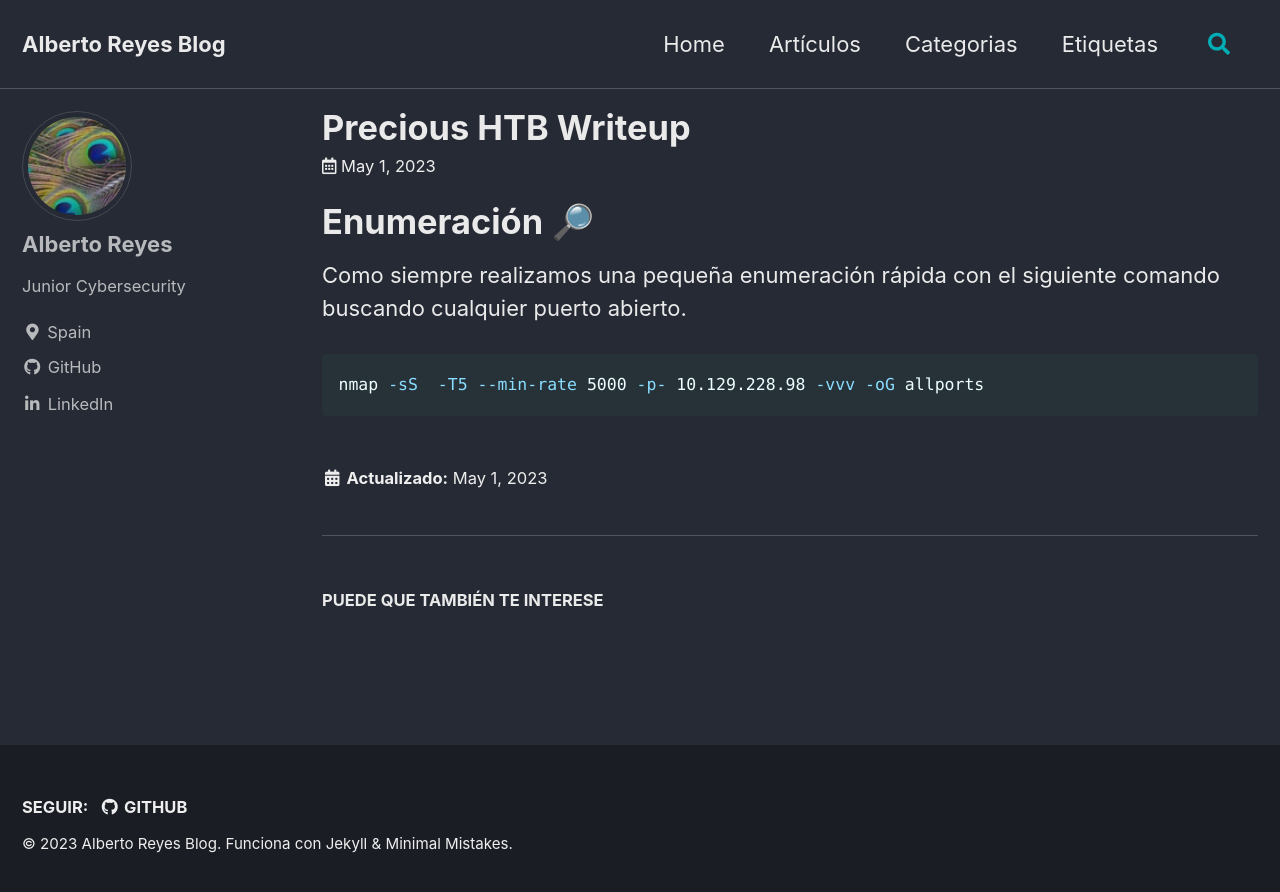
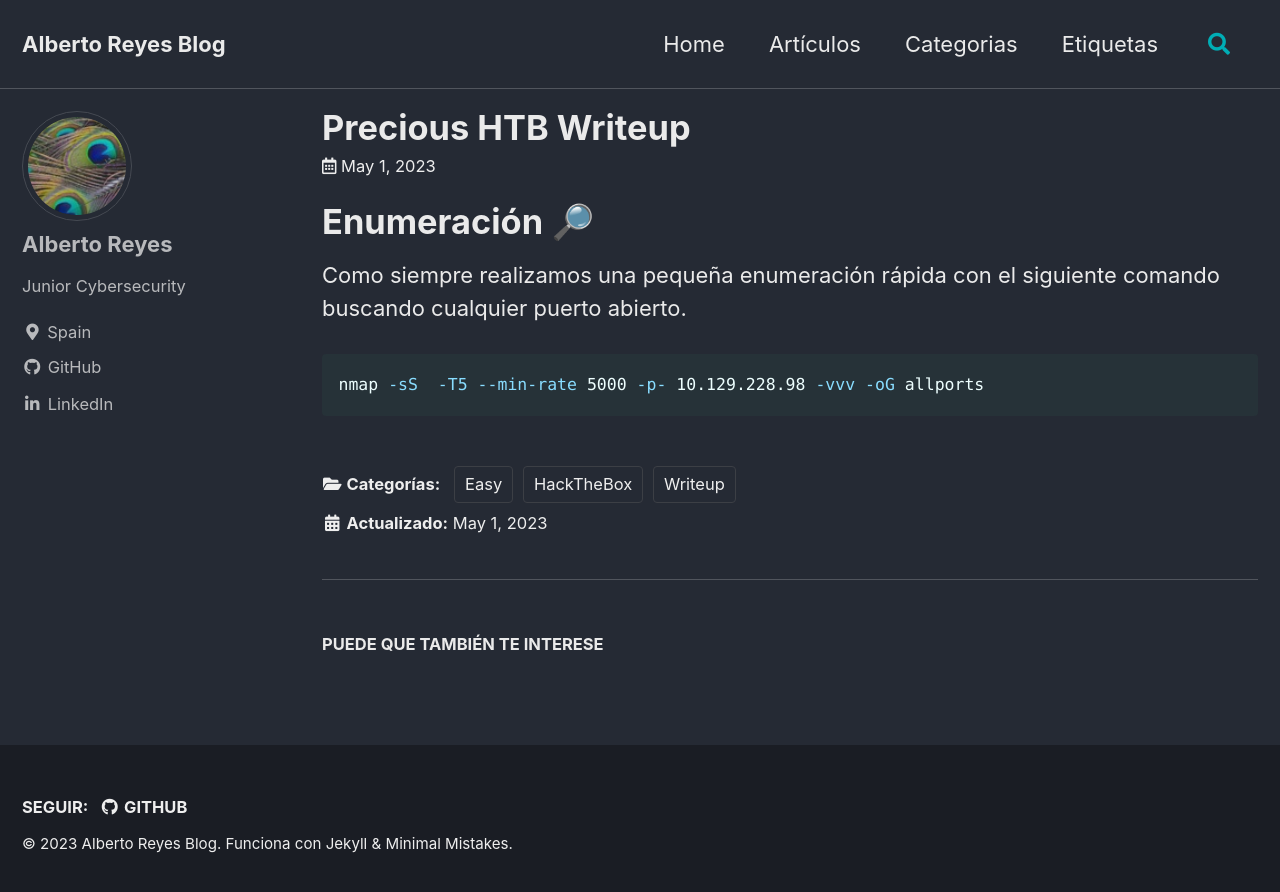
Before and after one commit to albertociber/albertociber.github.io, a Jekyll site: the page built from _posts/2023-05-01-Precious-HackTheBox.md, in a window 1280 px wide. Shown: the top 892 px of the page. Built offline with Jekyll 4.4.1, drawn with Linux system fonts in a browser that asks for light colours; cached includes are drawn as plain includes.

Commit message:
Update 2023-05-01-Precious-HackTheBox.md

```diff
--- a/_posts/2023-05-01-Precious-HackTheBox.md
+++ b/_posts/2023-05-01-Precious-HackTheBox.md
@@ -5,9 +5,14 @@ excerpt: "Maquina HTB de dificultad facil, en esta maquina se ve como realizar u
 show_date: true
 classes: wide
 header:
+  teaser: /assets/images/HackTheBox-icon.png
+  teaser_home_page: true
   icon: /assets/images/HackTheBox-icon.png
-future: true
-published: true
+  icon_home_page: true
+categories:
+  - HackTheBox
+  - Easy
+  - Writeup
 ---
 
 # Enumeración 🔎
```
